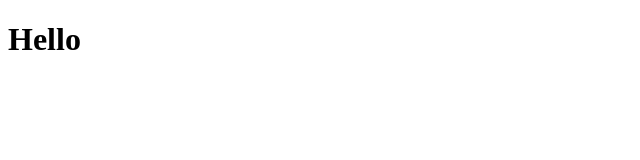
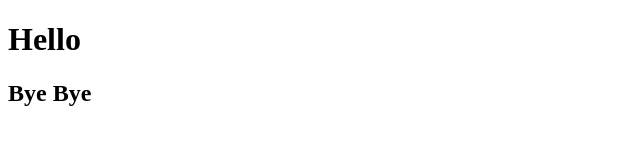
Before and after one commit to lavitra2024/mySecondProject, a plain HTML site: page index.html in a window 1280 px wide. Shown: the whole page, without its empty margins (0-640 px from the left). Drawn offline with Linux system fonts and the light colour scheme.

Commit message:
h2 tag added

```diff
--- a/index.html
+++ b/index.html
@@ -9,5 +9,8 @@
     <h1>
         Hello
     </h1>
+    <h2>
+        Bye Bye
+    </h2>
 </body>
 </html>
```
